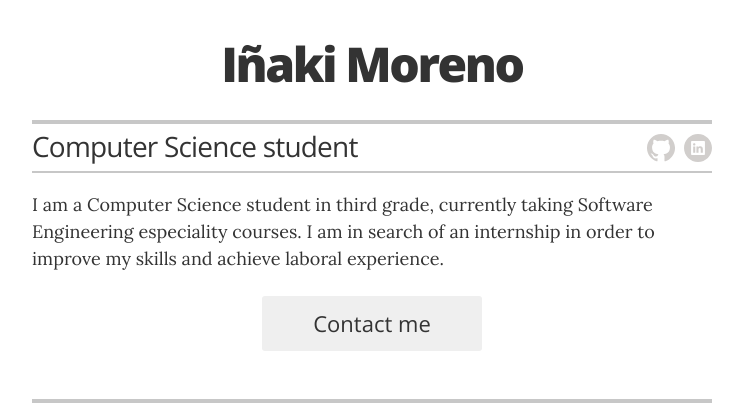
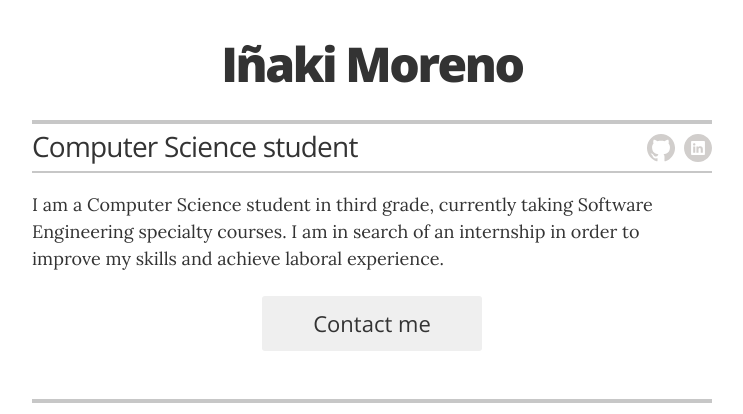
Before and after one commit to inakimoreno/inakimoreno.github.io, a Jekyll site: the page built from index.html, in a window 1280 px wide and 900 px high. Shown: the top 414 px of the window, without its empty margins (268-1011 px from the left). Built offline with Jekyll 4.4.1, drawn with Linux system fonts in a browser that asks for light colours.

Commit message:
Update _config.yml

```diff
--- a/_config.yml
+++ b/_config.yml
@@ -23,7 +23,7 @@ resume_contact_address:         "C/ Idiazabal, 13, 2A, Urnieta, Gipuzkoa"
 resume_header_contact_info:     "C/ Idiazabal, 13, 2A, Urnieta, Gipuzkoa • 699 12 84 13 • morenoartabe@gmail.com"
 display_header_contact_info:    "false"
 
-resume_header_intro: "<p>I am a Computer Science student in third grade, currently taking Software Engineering especiality courses. I am in search of an internship in order to improve my skills and achieve laboral experience.</p>"
+resume_header_intro: "<p>I am a Computer Science student in third grade, currently taking Software Engineering specialty courses. I am in search of an internship in order to improve my skills and achieve laboral experience.</p>"
 
 # use "yes" to display the email contact button,
 # "no" to display an "I'm not looking for work" message,
```
